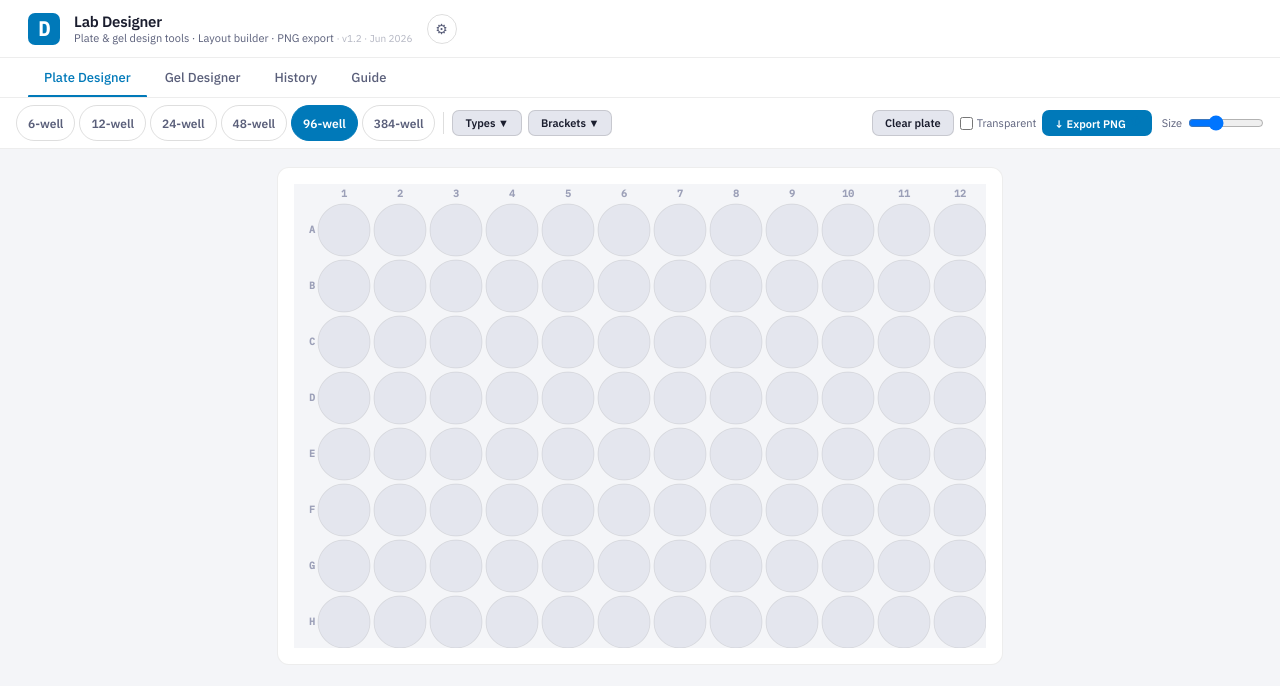
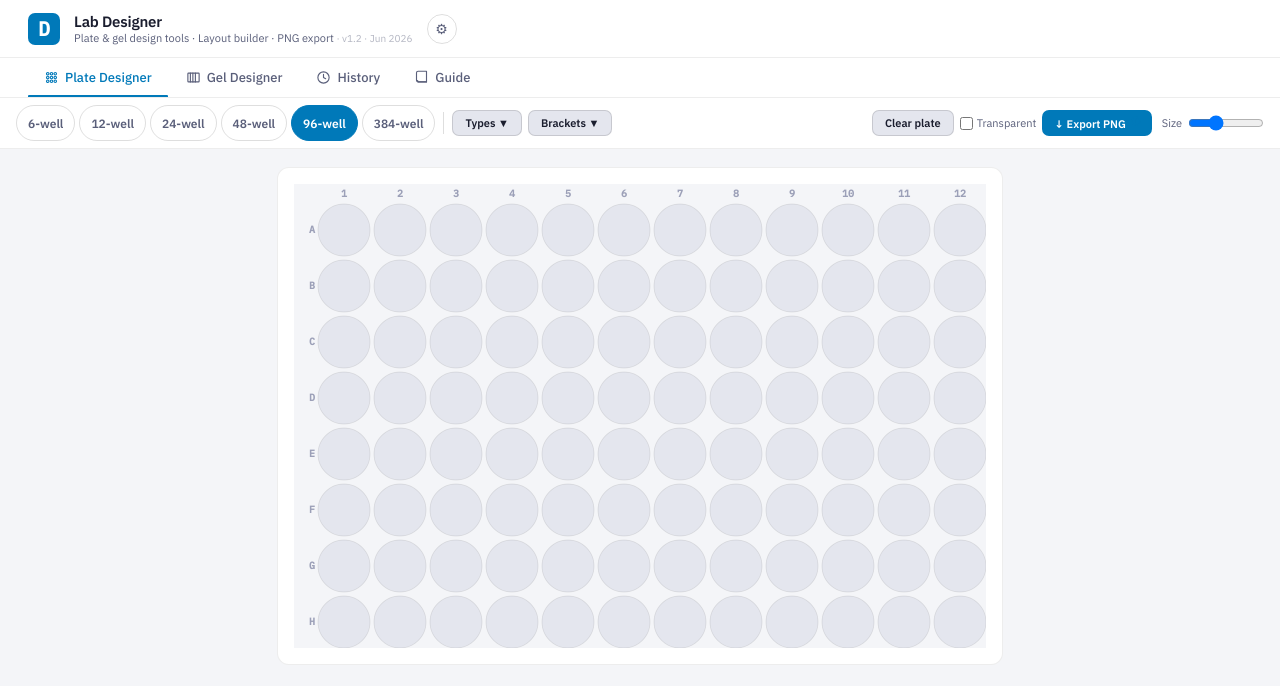
Before and after one commit to maciciorjon-hash/thehub, a plain HTML site: page Plate_Designer/plate_designer.html in a window 1280 px wide. Drawn offline with Linux system fonts and the light colour scheme.

Commit message:
Lab Designer: add line-pictogram icons to Plate Designer/Gel Designer/History/Guide tabs

```diff
--- a/Plate_Designer/plate_designer.html
+++ b/Plate_Designer/plate_designer.html
@@ -36,7 +36,8 @@ input:checked + .theme-slider:before{transform:translateX(18px);background:#fff;
 .btn-sec:hover{background:var(--surface2);}
 
 .tabs{display:flex;gap:2px;padding:0 28px;background:var(--surface);border-bottom:1px solid var(--border);flex-shrink:0;position:relative;}
-.tab{padding:9px 16px;border:none;background:none;color:var(--text2);font-family:var(--sans);font-size:13px;font-weight:500;cursor:pointer;border-bottom:2px solid transparent;margin-bottom:-1px;transition:color .15s;min-height:40px;display:inline-flex;align-items:center;}
+.tab{padding:9px 16px;border:none;background:none;color:var(--text2);font-family:var(--sans);font-size:13px;font-weight:500;cursor:pointer;border-bottom:2px solid transparent;margin-bottom:-1px;transition:color .15s;min-height:40px;display:inline-flex;align-items:center;gap:6px;}
+.tab svg{width:15px;height:15px;flex-shrink:0;}
 .tab.active{color:var(--accent);border-bottom-color:transparent;}
 .tab:hover:not(.active){color:var(--text);}
 .tab-indicator{position:absolute;bottom:0;height:2px;background:var(--accent);border-radius:1px 1px 0 0;z-index:1;transition:none;}
@@ -269,10 +270,10 @@ input:checked + .theme-slider:before{transform:translateX(18px);background:#fff;
 </header>
 
 <div class="tabs">
-  <button class="tab active" onclick="switchTab('designer',this)">Plate Designer</button>
-  <button class="tab" onclick="switchTab('gel',this)">Gel Designer</button>
-  <button class="tab" onclick="switchTab('history',this)">History</button>
-  <button class="tab" onclick="switchTab('guide',this)">Guide</button>
+  <button class="tab active" onclick="switchTab('designer',this)"><svg viewBox="0 0 24 24" fill="none" stroke="currentColor" stroke-width="1.8"><circle cx="6" cy="6" r="2"/><circle cx="12" cy="6" r="2"/><circle cx="18" cy="6" r="2"/><circle cx="6" cy="12" r="2"/><circle cx="12" cy="12" r="2"/><circle cx="18" cy="12" r="2"/><circle cx="6" cy="18" r="2"/><circle cx="12" cy="18" r="2"/><circle cx="18" cy="18" r="2"/></svg>Plate Designer</button>
+  <button class="tab" onclick="switchTab('gel',this)"><svg viewBox="0 0 24 24" fill="none" stroke="currentColor" stroke-width="1.8" stroke-linecap="round"><rect x="3" y="5" width="18" height="14" rx="1"/><path d="M7 5v14M11 5v14M15 5v14"/></svg>Gel Designer</button>
+  <button class="tab" onclick="switchTab('history',this)"><svg viewBox="0 0 24 24" fill="none" stroke="currentColor" stroke-width="1.8" stroke-linecap="round" stroke-linejoin="round"><circle cx="12" cy="12" r="9"/><path d="M12 7v5l3.5 2"/></svg>History</button>
+  <button class="tab" onclick="switchTab('guide',this)"><svg viewBox="0 0 24 24" fill="none" stroke="currentColor" stroke-width="1.8" stroke-linecap="round" stroke-linejoin="round"><path d="M4 4.5A2.5 2.5 0 016.5 2H20v17H6.5A2.5 2.5 0 014 16.5v-12z"/><path d="M4 16.5A2.5 2.5 0 016.5 19H20"/></svg>Guide</button>
   <div class="tab-indicator"></div>
 </div>
 
```
